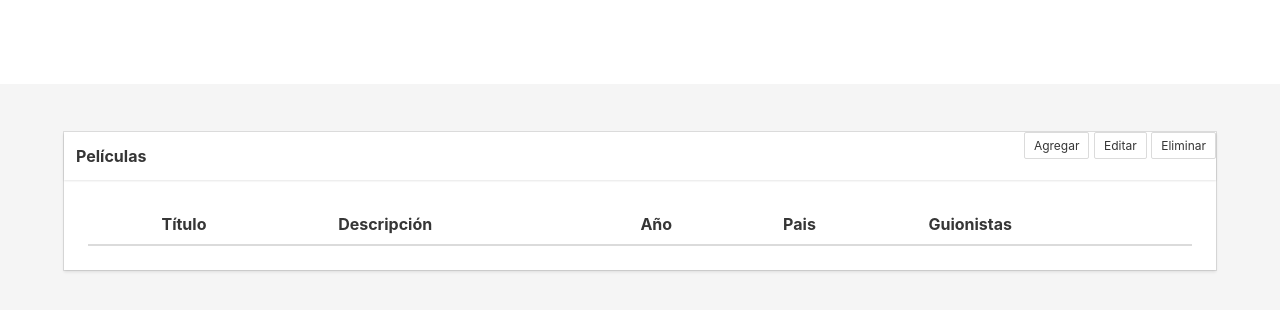
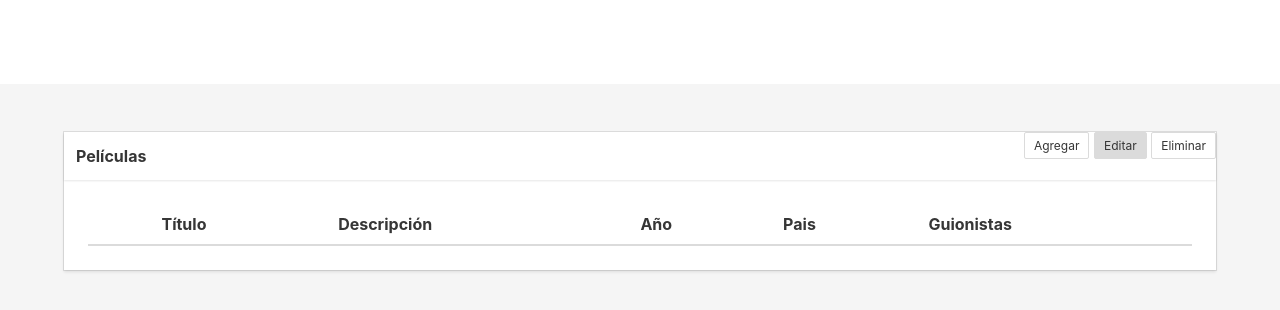
Before and after one commit to tomasechague/filmster, a website with bundled scripts: page client/src/index.html in a window 1280 px wide. Built offline with nearby package versions, Linux system fonts and the light colour scheme; no server answers.

Commit message:
Modifico color de fondo del boton editar

```diff
--- a/client/src/index.html
+++ b/client/src/index.html
@@ -31,7 +31,7 @@
                             <div class="card-header-title">Películas</div>
                             <div class="card-header-actions">
                                 <button class="button is-small">Agregar</button>
-                                <button class="button is-small">Editar</button>
+                                <button class="button is-small has-background-grey-lighter">Editar</button>
                                 <button class="button is-small">Eliminar</button>
                             </div>
                         </header>
```
